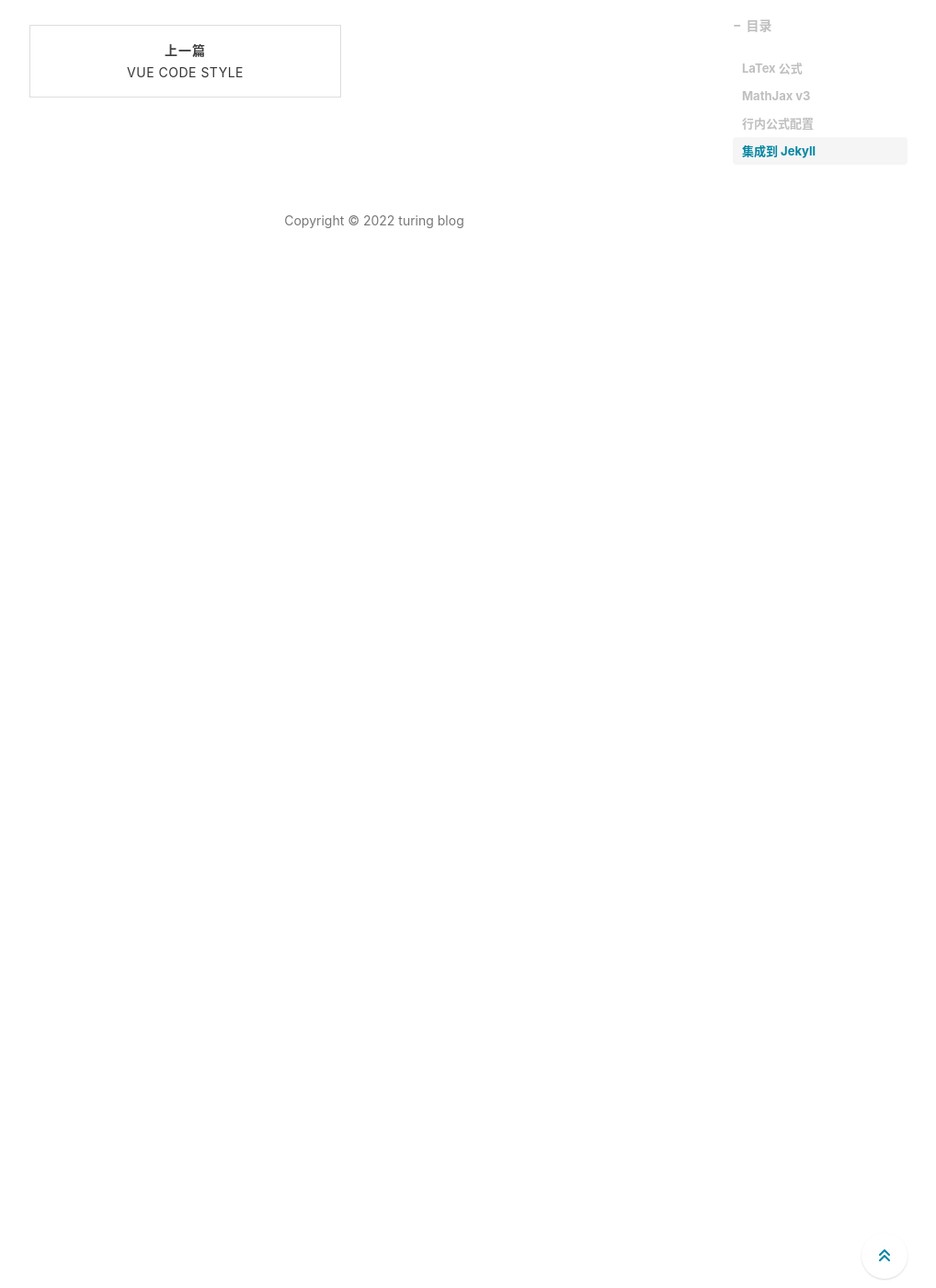
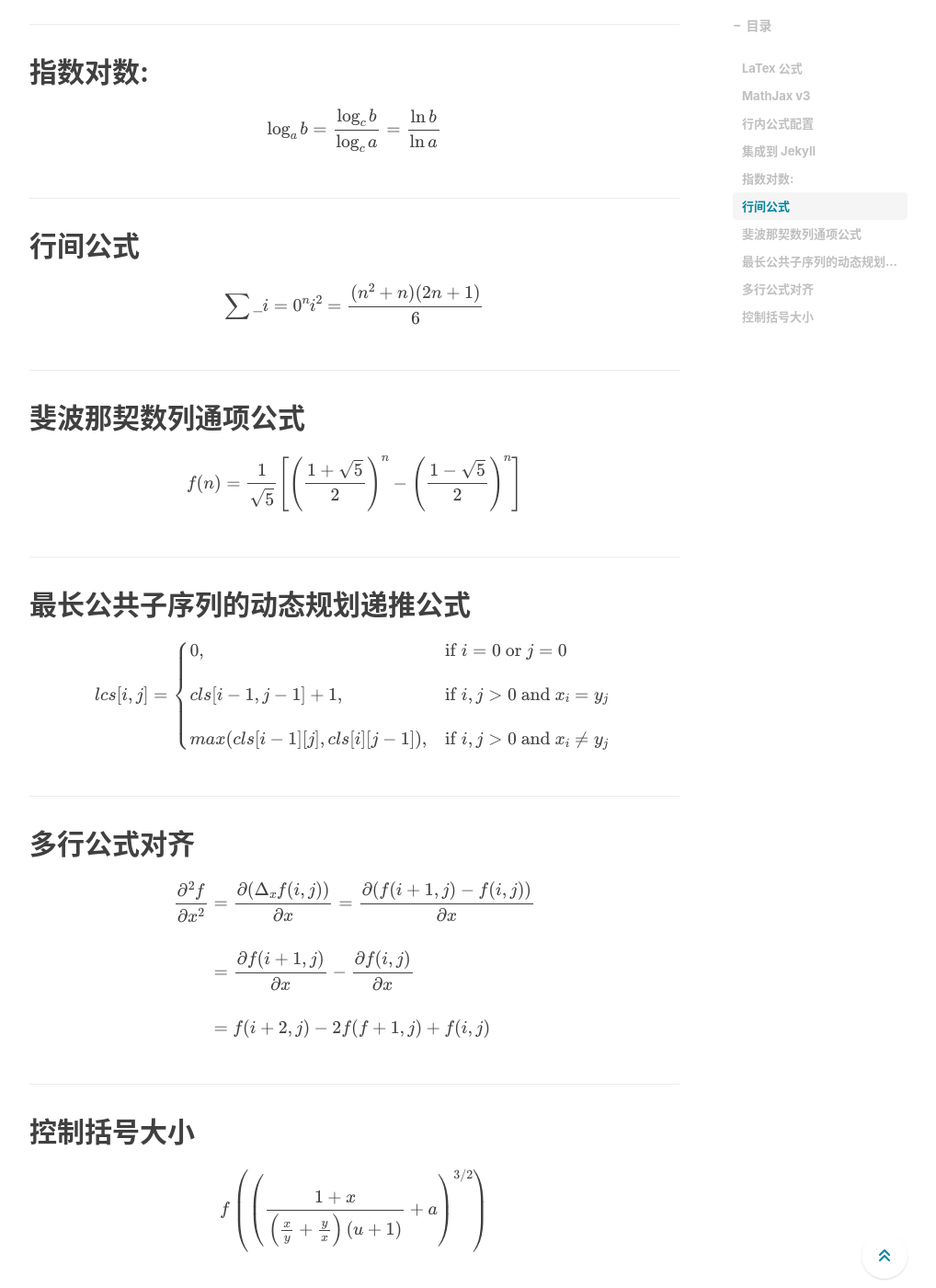
Before and after one commit to Turing-bot/Blog, a Jekyll site: the page built from _posts/2022-09-22-Mathjax-v3.md, in a window 1280 px wide and 1400 px high, scrolled down 2316 px. Shown: the whole window at 92% size, without its empty margins (233-1251 px from the left). Built offline with Jekyll 4.4.1, drawn with Linux system fonts in a browser that asks for light colours; nearby versions of some CDN libraries; comment, search, counter and statistics services are not loaded; before the commit the page ends 2660 px from its top, so only the background shows below that.

Commit message:
upload article

```diff
--- a/_posts/2022-09-22-Mathjax-v3.md
+++ b/_posts/2022-09-22-Mathjax-v3.md
@@ -74,3 +74,57 @@ MathJax = {
 配好以后，所有引用 post 这个`layout`的 md 文件都可以支持公式了，很开心。
 
 随心所欲地在博客里写公式吧！
+
+## 指数对数:
+
+$$ \log_a b = \frac{\log_c b}{\log_c a} = \frac{\ln b}{\ln a} $$
+
+## 行间公式
+
+$$ \sum\_{i=0}^n i^2 = \frac{(n^2+n)(2n+1)}{6} $$
+
+## 斐波那契数列通项公式
+
+$$
+f(n) =
+\frac{1}{\sqrt{5}}
+\left[ \left( \frac{1 + \sqrt{5}}{2} \right)^n - \left( \frac{1 - \sqrt{5}}{2} \right)^n \right]
+$$
+
+## 最长公共子序列的动态规划递推公式
+
+$$
+lcs[i,j] =
+\begin{cases}
+0, & \text{if $i = 0$ or $j = 0$ } \\\\
+cls[i-1, j-1] + 1,  & \text{if $i,j > 0$ and $x_i = y_j$ } \\\\
+max(cls[i-1][j], cls[i][j-1]), & \text{if $i,j > 0$ and $x_i \neq y_j$ }
+\end{cases}
+$$
+
+## 多行公式对齐
+
+$$
+\begin{equation}
+\begin{split}
+\frac{\partial^2 f}{\partial{x^2}} &= \frac{\partial(\Delta_x f(i,j))}{\partial x} = \frac{\partial(f(i+1,j)-f(i,j))}{\partial x} \\\\
+&= \frac{\partial f(i+1,j)}{\partial x} - \frac{\partial f(i,j)}{\partial x} \\\\
+&= f(i+2,j) -2f(f+1,j) + f(i,j)
+\end{split}
+\nonumber
+\end{equation}
+$$
+
+## 控制括号大小
+
+$$
+f\left(
+  \left(
+    \frac{
+      1+x
+    }{
+      \left( \frac{x}{y}+\frac{y}{x} \right) \left(u+1\right)
+    }+a
+  \right)^{3/2}
+\right)
+$$
```
